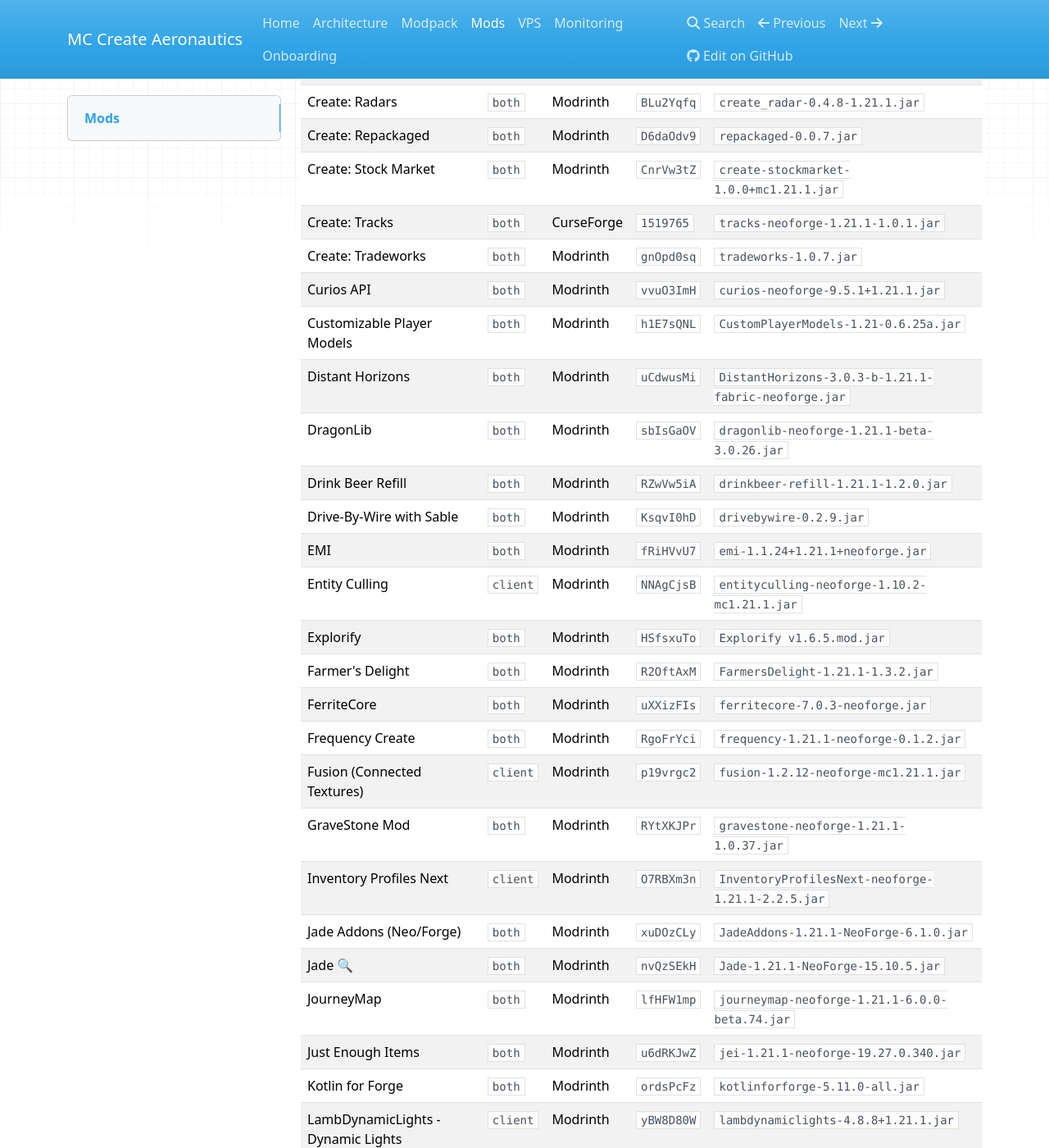
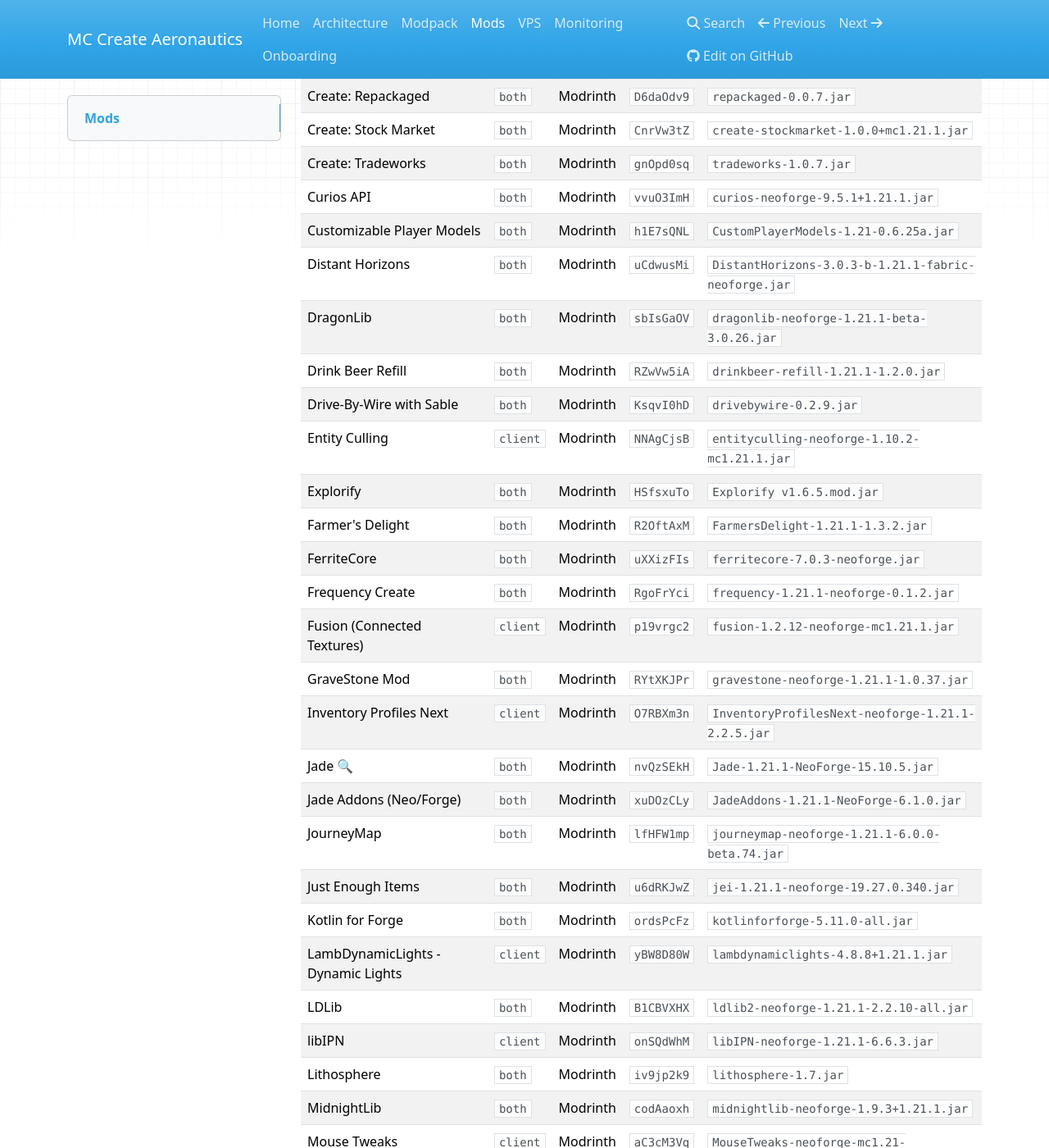
Before and after one commit to AlexCawl/mc-create-aeronautics-modpack, an MkDocs documentation site: the page built from docs/mods.md, in a window 1280 px wide and 1400 px high, scrolled down 2450 px. Shown: the whole window at 82% size. Built offline with MkDocs 1.6.1, drawn with Linux system fonts in a browser that asks for light colours; nearby versions of some CDN libraries; some of the changed text lies outside the part shown.

Commit message:
fix: remove conflicting modpack entries

```diff
--- a/docs/mods.md
+++ b/docs/mods.md
@@ -54,7 +54,6 @@ Total mods: 93.
 | Create: Radars | `both` | Modrinth | `BLu2Yqfq` | `create_radar-0.4.8-1.21.1.jar` |
 | Create: Repackaged | `both` | Modrinth | `D6daOdv9` | `repackaged-0.0.7.jar` |
 | Create: Stock Market | `both` | Modrinth | `CnrVw3tZ` | `create-stockmarket-1.0.0+mc1.21.1.jar` |
-| Create: Tracks | `both` | CurseForge | `1519765` | `tracks-neoforge-1.21.1-1.0.1.jar` |
 | Create: Tradeworks | `both` | Modrinth | `gnOpd0sq` | `tradeworks-1.0.7.jar` |
 | Curios API | `both` | Modrinth | `vvuO3ImH` | `curios-neoforge-9.5.1+1.21.1.jar` |
 | Customizable Player Models | `both` | Modrinth | `h1E7sQNL` | `CustomPlayerModels-1.21-0.6.25a.jar` |
@@ -62,7 +61,6 @@ Total mods: 93.
 | DragonLib | `both` | Modrinth | `sbIsGaOV` | `dragonlib-neoforge-1.21.1-beta-3.0.26.jar` |
 | Drink Beer Refill | `both` | Modrinth | `RZwVw5iA` | `drinkbeer-refill-1.21.1-1.2.0.jar` |
 | Drive-By-Wire with Sable | `both` | Modrinth | `KsqvI0hD` | `drivebywire-0.2.9.jar` |
-| EMI | `both` | Modrinth | `fRiHVvU7` | `emi-1.1.24+1.21.1+neoforge.jar` |
 | Entity Culling | `client` | Modrinth | `NNAgCjsB` | `entityculling-neoforge-1.10.2-mc1.21.1.jar` |
 | Explorify | `both` | Modrinth | `HSfsxuTo` | `Explorify v1.6.5.mod.jar` |
 | Farmer's Delight | `both` | Modrinth | `R2OftAxM` | `FarmersDelight-1.21.1-1.3.2.jar` |
@@ -71,8 +69,8 @@ Total mods: 93.
 | Fusion (Connected Textures) | `client` | Modrinth | `p19vrgc2` | `fusion-1.2.12-neoforge-mc1.21.1.jar` |
 | GraveStone Mod | `both` | Modrinth | `RYtXKJPr` | `gravestone-neoforge-1.21.1-1.0.37.jar` |
 | Inventory Profiles Next | `client` | Modrinth | `O7RBXm3n` | `InventoryProfilesNext-neoforge-1.21.1-2.2.5.jar` |
+| Jade 🔍 | `both` | Modrinth | `nvQzSEkH` | `Jade-1.21.1-NeoForge-15.10.5.jar` |
 | Jade Addons (Neo/Forge) | `both` | Modrinth | `xuDOzCLy` | `JadeAddons-1.21.1-NeoForge-6.1.0.jar` |
-| Jade 🔍 | `both` | Modrinth | `nvQzSEkH` | `Jade-1.21.1-NeoForge-15.10.5.jar` |
 | JourneyMap | `both` | Modrinth | `lfHFW1mp` | `journeymap-neoforge-1.21.1-6.0.0-beta.74.jar` |
 | Just Enough Items | `both` | Modrinth | `u6dRKJwZ` | `jei-1.21.1-neoforge-19.27.0.340.jar` |
 | Kotlin for Forge | `both` | Modrinth | `ordsPcFz` | `kotlinforforge-5.11.0-all.jar` |
```
Also changed, not shown: other parts of docs/mods.md (+1 -1 lines), 5 other files.
